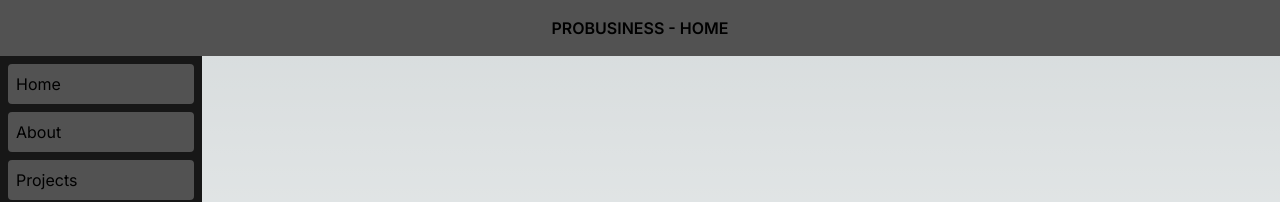
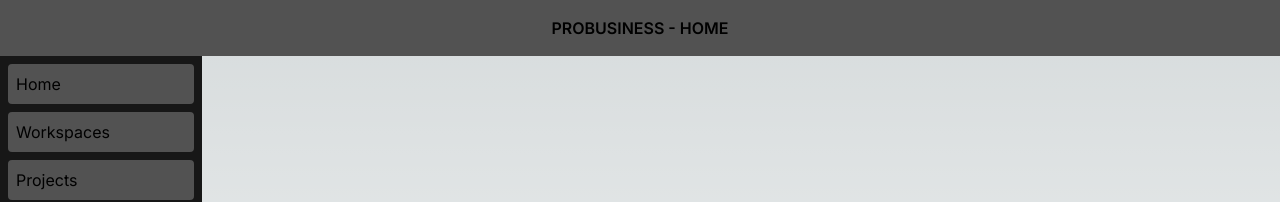
Before and after one commit to InuzDev/BManager, a Next.js app: page / in a window 1280 px wide. Shown: the top 202 px of the page. Built offline with nearby package versions, Linux system fonts and the light colour scheme.

Commit message:
fixed issue with the sidebar

```diff
--- a/app/Workspace/page.tsx
+++ b/app/Workspace/page.tsx
@@ -1,6 +1,6 @@
 import React from 'react';
 
-export default function Workstation () {
+export default function Workspace () {
    return (
       <>
       <div>
--- a/layout/sidebar.tsx
+++ b/layout/sidebar.tsx
@@ -10,8 +10,8 @@ const SidebarItems = [
       title: 'Home'
    },
    {
-      href: '/about',
-      title: 'About'
+      href: '/Workspaces',
+      title: 'Workspaces'
    },
    {
       href: '/Projects',
```
